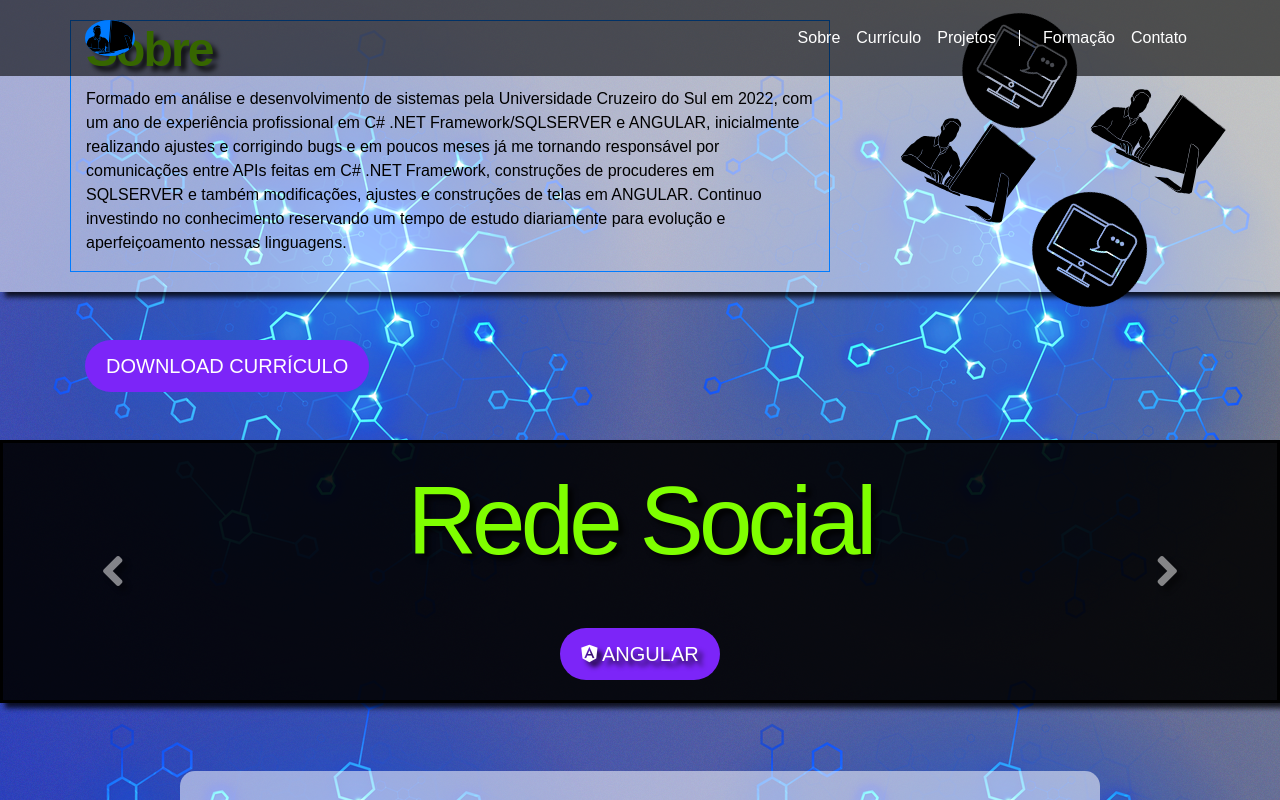
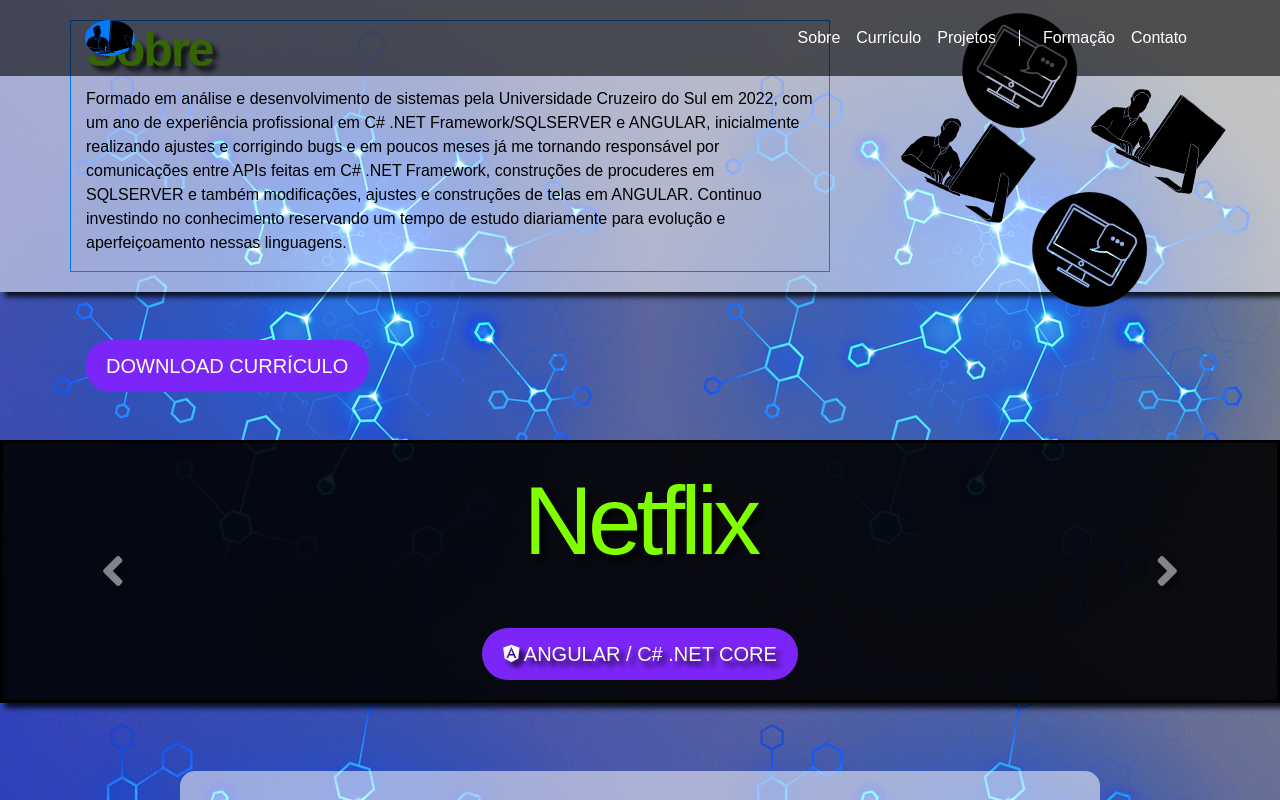
Before and after one commit to DavidBarbosa425/PortfolioOficial, a plain HTML site: page index.html in a window 1280 px wide. Both pictures are taken after a click on the link "Sobre". Drawn offline with nearby package versions, Linux system fonts and the light colour scheme; files whose address does not match are found by name.

Commit message:
atualizacao projetos

```diff
--- a/index.html
+++ b/index.html
@@ -203,6 +203,14 @@
                       </div> <!-- Fim carousel-item active-->
 
                       <div class="carousel-item"> <!-- Inicio carousel-item-->
+                        <h1>Netflix</h1>
+                          <a href="https://github.com/DavidBarbosa425/project-flix" target="blank" class="btn btn-custom btn-lg btn-roxo" >
+                            <i class="fab fa-angular"></i>
+                            Angular / C# .NET CORE
+                          </a>
+                      </div> <!-- Fim carousel-item-->
+
+                      <div class="carousel-item"> <!-- Inicio carousel-item-->
                         <h1>Rede Social</h1>
                           <a href="https://github.com/DavidBarbosa425/webpic" target="blank" class="btn btn-custom btn-lg btn-roxo" >
                             <i class="fab fa-angular"></i> Angular
```
